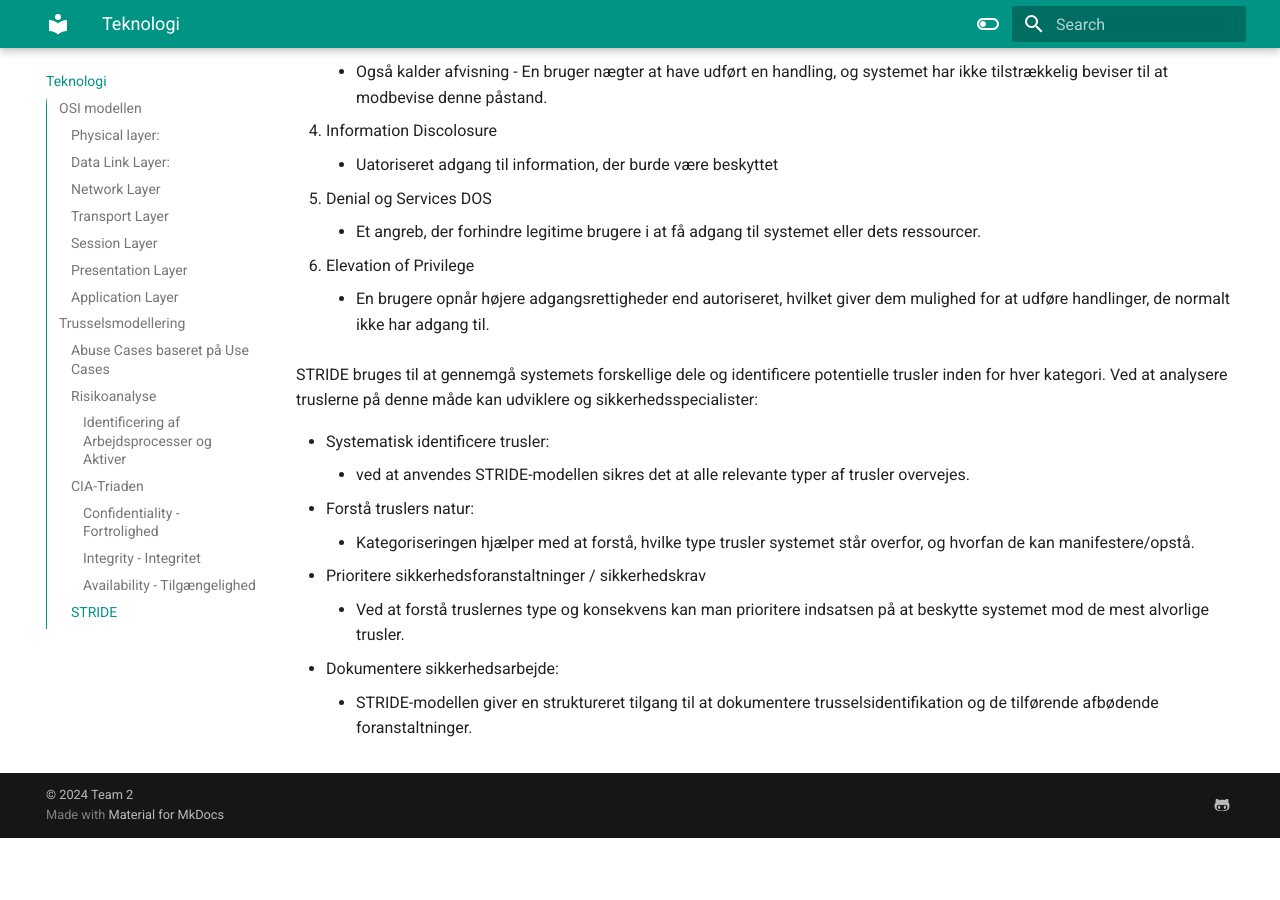
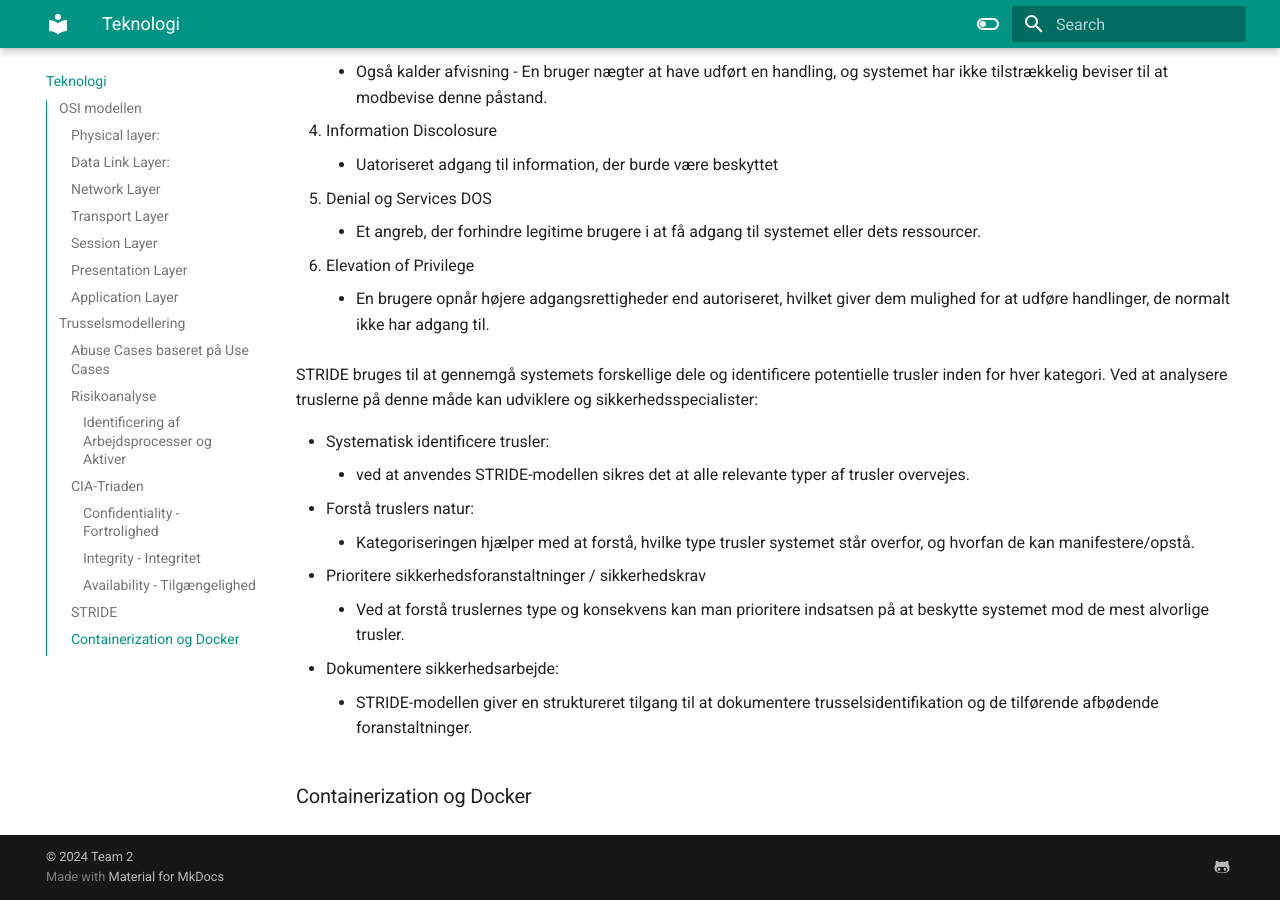
Before and after one commit to DMOoF23-Team2/3.Semester-Exam-Docs, an MkDocs documentation site: the page built from docs/teknologi.md, in a window 1280 px wide and 900 px high, scrolled down 12397 px. Built offline with MkDocs 1.6.1 and Material for MkDocs 9.7.7, drawn with Linux system fonts in a browser that asks for light colours; before the commit the page ends 13235 px from its top, so only the background shows below that.

Commit message:
containerization påbegyndt

```diff
--- a/docs/teknologi.md
+++ b/docs/teknologi.md
@@ -353,3 +353,5 @@ STRIDE bruges til at gennemgå systemets forskellige dele og identificere potent
     * Ved at forstå truslernes type og konsekvens kan man prioritere indsatsen på at beskytte systemet mod de mest alvorlige trusler.
 * Dokumentere sikkerhedsarbejde:
     * STRIDE-modellen giver en struktureret tilgang til at dokumentere trusselsidentifikation og de tilførende afbødende foranstaltninger.
+
+### Containerization og Docker {#teknologi-containerization}
```
